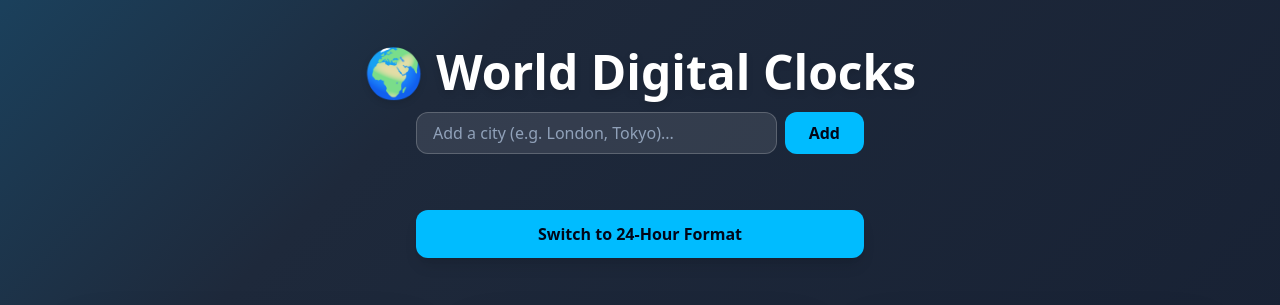
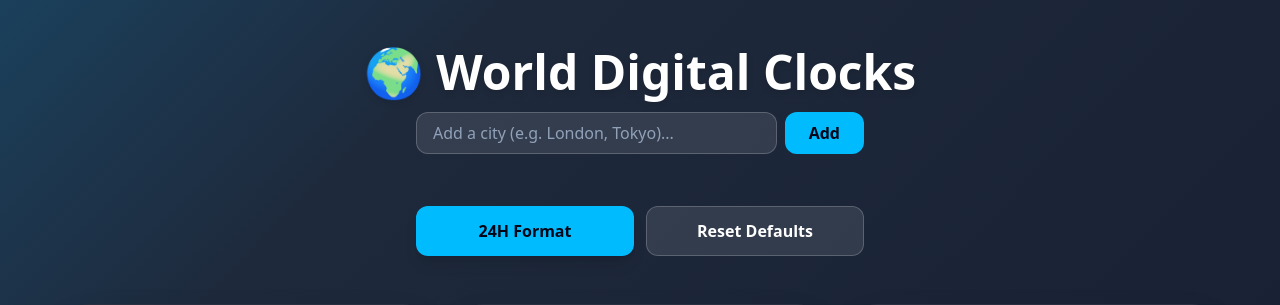
Before and after one commit to almustansir/world-clock, a Next.js app: page / in a window 1280 px wide. Shown: the top 305 px of the page. Built offline with nearby package versions, Linux system fonts and the light colour scheme; no server answers.

Commit message:
Reset features added

```diff
--- a/src/app/page.tsx
+++ b/src/app/page.tsx
@@ -53,9 +53,24 @@ export default function WorldClockPage() {
     }
   };
 
-  // Optional: Add a function to remove cities
+  // Function to remove cities
   const removeCity = (cityToDelete: string) => {
     setCities(cities.filter((c) => c.city !== cityToDelete));
+  };
+
+  /**
+   * Resets the dashboard to its initial state.
+   * Clears localStorage and reverts the cities array to the original list.
+   */
+  const resetToDefaults = () => {
+    if (
+      confirm(
+        "Are you sure you want to reset? This will remove all your added cities.",
+      )
+    ) {
+      localStorage.removeItem("world_clock_cities"); // Clear the saved data
+      setCities(defaultCities); // Revert state to the imported constant
+    }
   };
 
   return (
@@ -64,15 +79,26 @@ export default function WorldClockPage() {
         🌍 World Digital Clocks
       </h1>
 
-      <div className="flex flex-col items-center w-full max-w-md gap-4 mb-12">
+      <div className="flex flex-col items-center w-full max-w-md gap-3 mb-12">
         <CitySearch onCityAdd={addCity} />
 
-        <button
-          onClick={() => setIs24Hour(!is24Hour)}
-          className="w-full px-8 py-3 bg-sky-400 text-slate-950 font-bold rounded-xl hover:bg-white transition-all shadow-lg active:scale-95 cursor-pointer"
-        >
-          {is24Hour ? "Switch to 12-Hour Format" : "Switch to 24-Hour Format"}
-        </button>
+        <div className="grid grid-cols-2 gap-3 w-full">
+          {/* Toggle Button */}
+          <button
+            onClick={() => setIs24Hour(!is24Hour)}
+            className="px-4 py-3 bg-sky-400 text-slate-950 font-bold rounded-xl hover:bg-white transition-all shadow-lg active:scale-95 cursor-pointer"
+          >
+            {is24Hour ? "12H Format" : "24H Format"}
+          </button>
+
+          {/* New Reset Button */}
+          <button
+            onClick={resetToDefaults}
+            className="px-4 py-3 bg-white/10 text-white border border-white/20 font-bold rounded-xl hover:bg-red-500 hover:border-red-500 transition-all active:scale-95 cursor-pointer"
+          >
+            Reset Defaults
+          </button>
+        </div>
       </div>
 
       <div className="grid grid-cols-1 md:grid-cols-2 lg:grid-cols-3 gap-8 max-w-6xl w-full">
```
